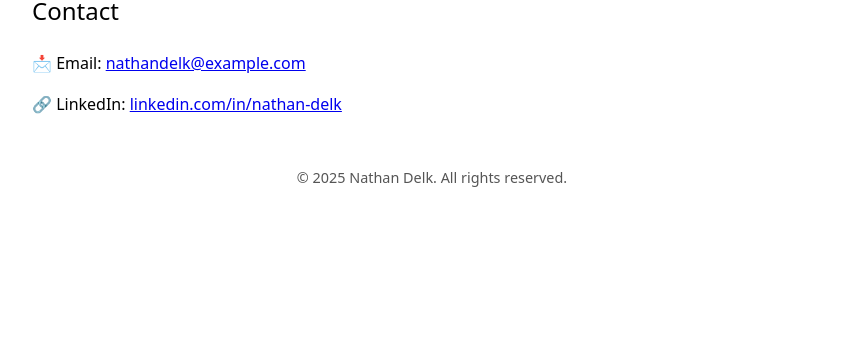
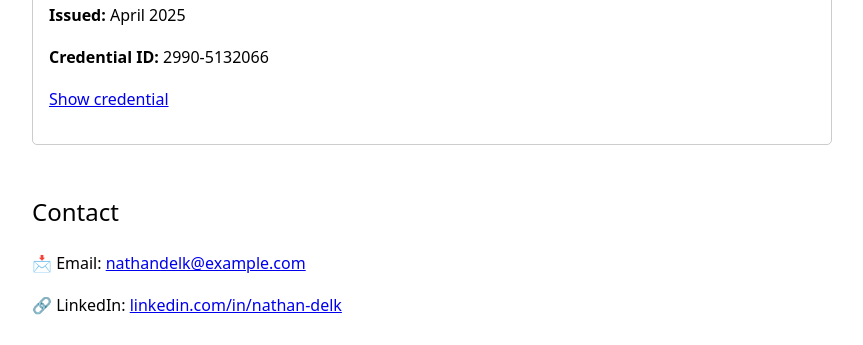
Before and after one commit to NateAlmighty/NathanDelkPortfolio, a plain HTML site: page index.html in a window 1280 px wide. Shown: the part 3128-3473 px from the top of the page, without its empty margins (208-1071 px from the left). Before the commit the page ends 3363 px from the top, so only its background shows below. Drawn offline with Linux system fonts and the light colour scheme.

Commit message:
modified:   styles.css

```diff
--- a/styles.css
+++ b/styles.css
@@ -107,3 +107,13 @@ body.dark-mode .audit {
 body.dark-mode .skip-link {
   background: var(--link-color);
 }
+.certification {
+  border: 1px solid #ccc;
+  padding: 1rem;
+  margin-bottom: 1rem;
+  border-radius: 5px;
+}
+
+.certification h3 img {
+  margin-right: 8px;
+}
```
